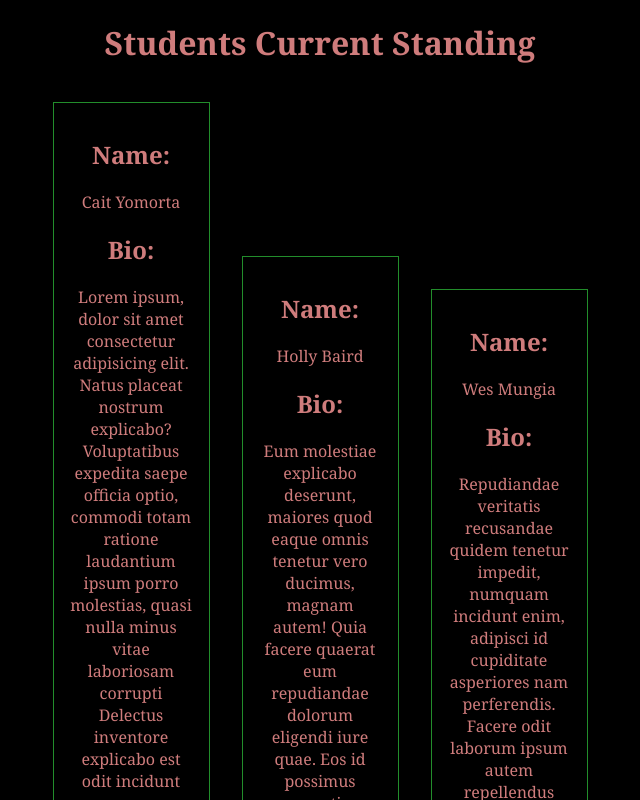
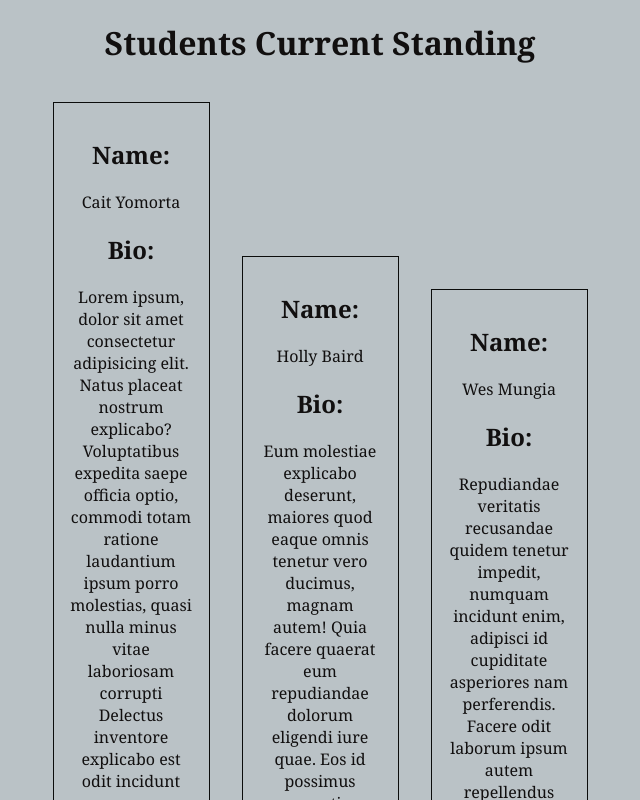
Before and after one commit to Savienne/students-lab, a React (Create React App) app: page / in a window 1280 px wide. Shown: the top 800 px of the page, without its empty margins (320-960 px from the left). Built offline with nearby package versions, Linux system fonts and the light colour scheme.

Commit message:
play with colors

```diff
--- a/src/App.css
+++ b/src/App.css
@@ -1,7 +1,7 @@
 
 body {
-  background-color: black;
-  color: rgb(207, 124, 124);
+  background-color: rgb(186, 194, 198);
+  color: rgb(17, 15, 15);
   justify-content: center;
   align-items: center;
   flex-direction: flex;
@@ -25,7 +25,7 @@ body {
 }
 
 .bio-div {
-  border: 1px solid rgb(34, 141, 43);
+  border: 1px solid rgb(11, 12, 11);
   width: 125px;
   display: grid;
   justify-items: center;
```
